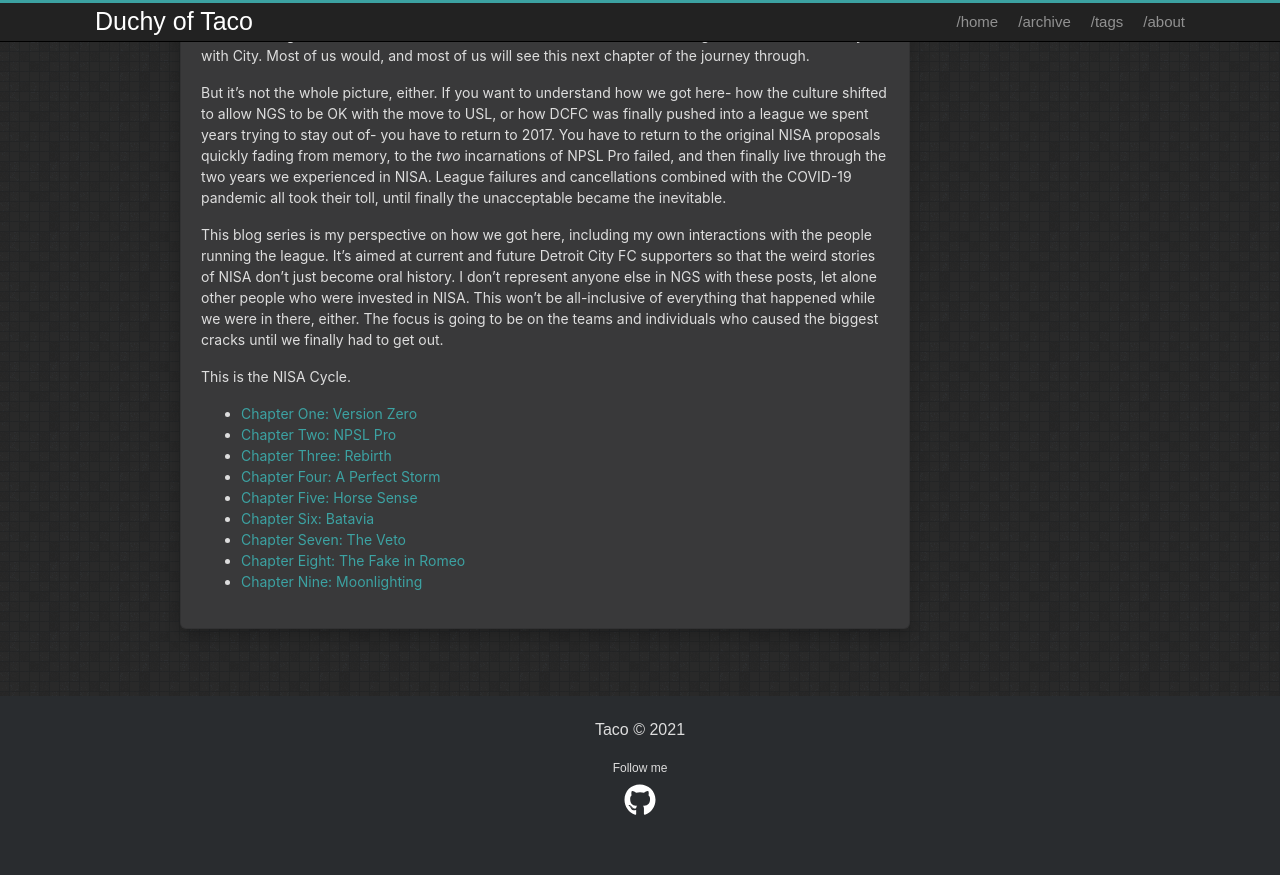
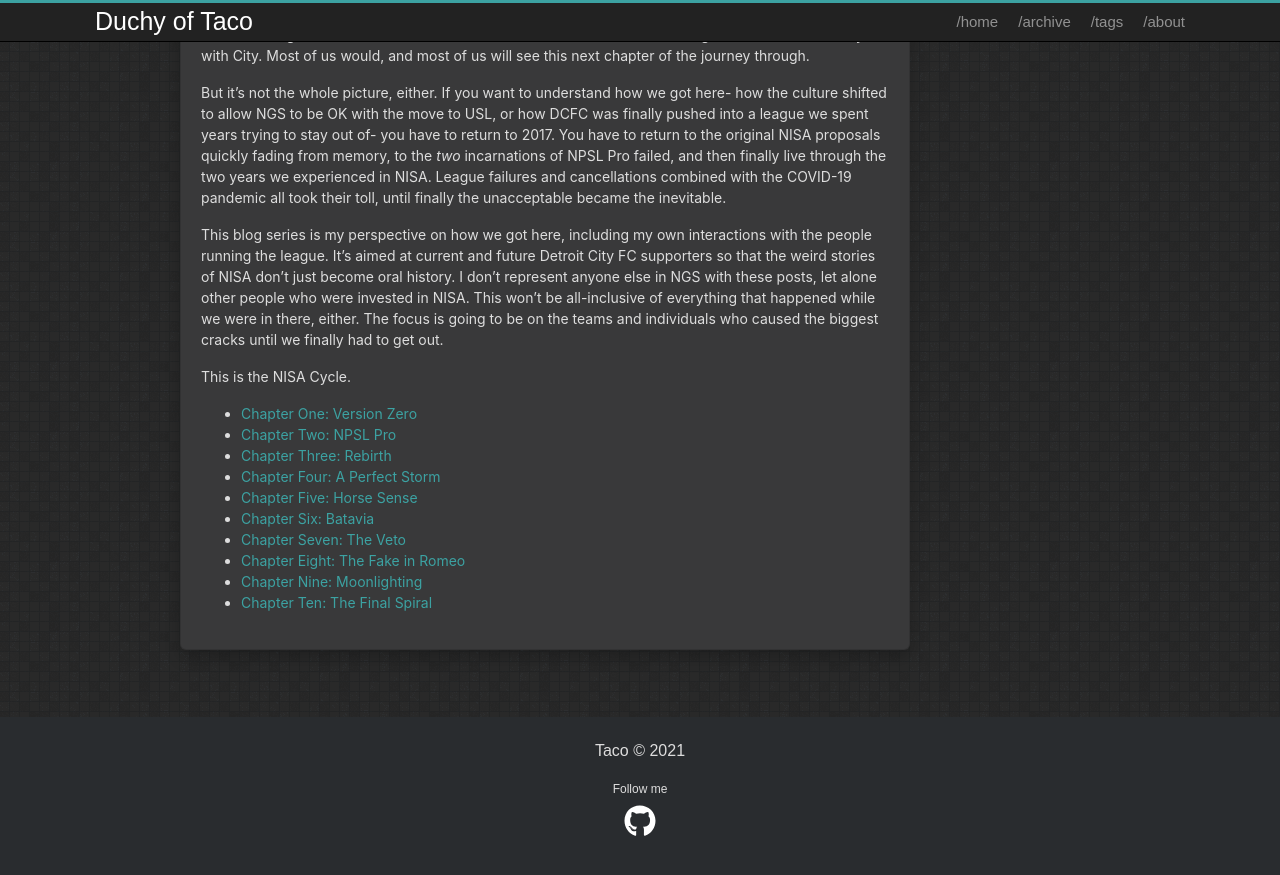
Before and after one commit to tacoman/tacoman.github.io, a Jekyll site: the page built from _posts/2021-11-24-nisa-cycle-home.markdown, in a window 1280 px wide and 900 px high, scrolled down 509 px. Shown: the top 875 px of the window. Built offline with Jekyll 4.4.1, drawn with Linux system fonts in a browser that asks for light colours.

Commit message:
Update TOC

```diff
--- a/_posts/2021-11-24-nisa-cycle-home.markdown
+++ b/_posts/2021-11-24-nisa-cycle-home.markdown
@@ -44,3 +44,4 @@
 * [Chapter Seven: The Veto](/nisa/dcfc/2021/12/03/nisa-cycle-the-veto.html)
 * [Chapter Eight: The Fake in Romeo](/nisa/dcfc/2021/12/04/nisa-cycle-the-fake-in-romeo.html)
 * [Chapter Nine: Moonlighting](/nisa/dcfc/2021/12/04/nisa-cycle-moonlighting.html)
+* [Chapter Ten: The Final Spiral](/nisa/dcfc/2021/12/05/nisa-cycle-the-final-spiral.html)
```
